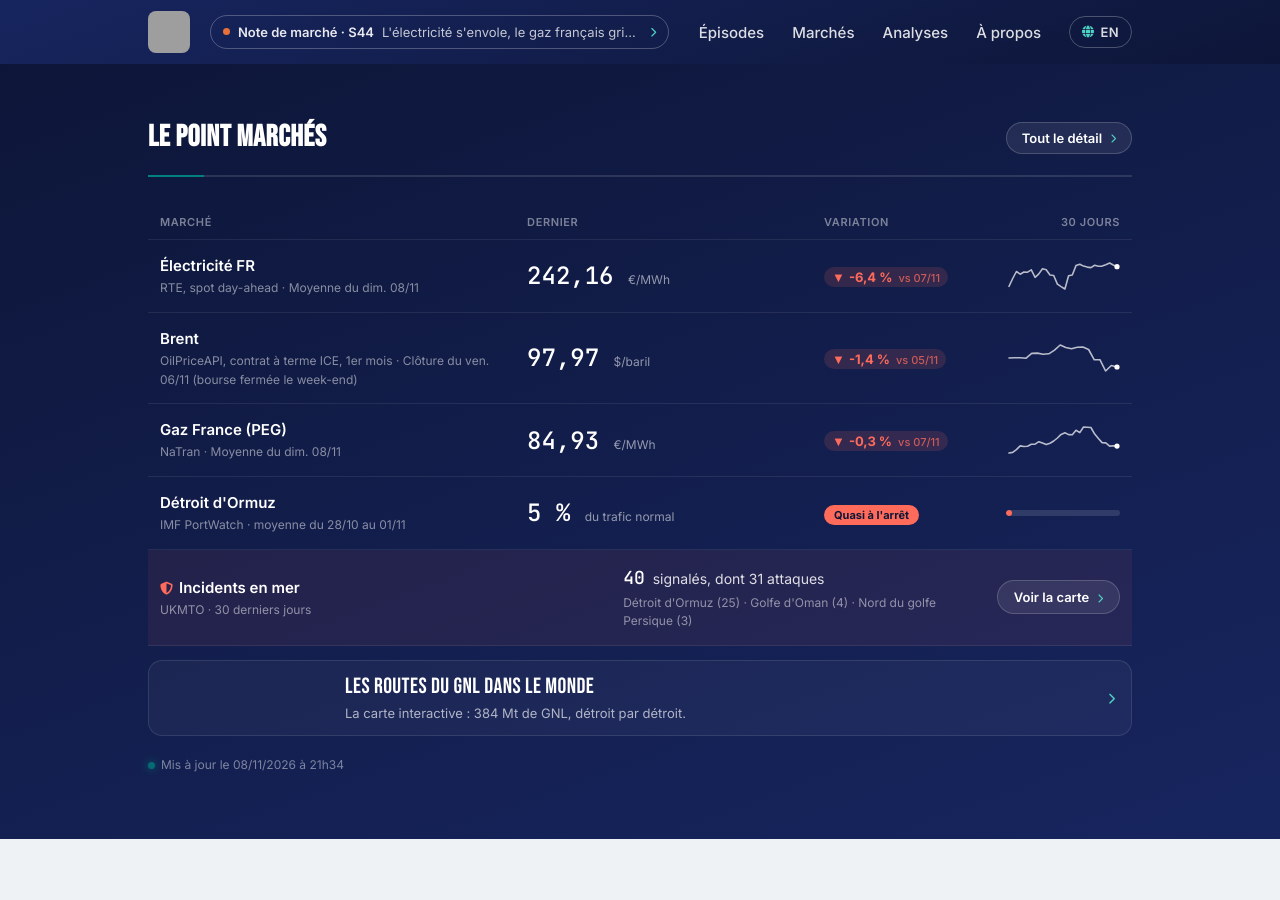
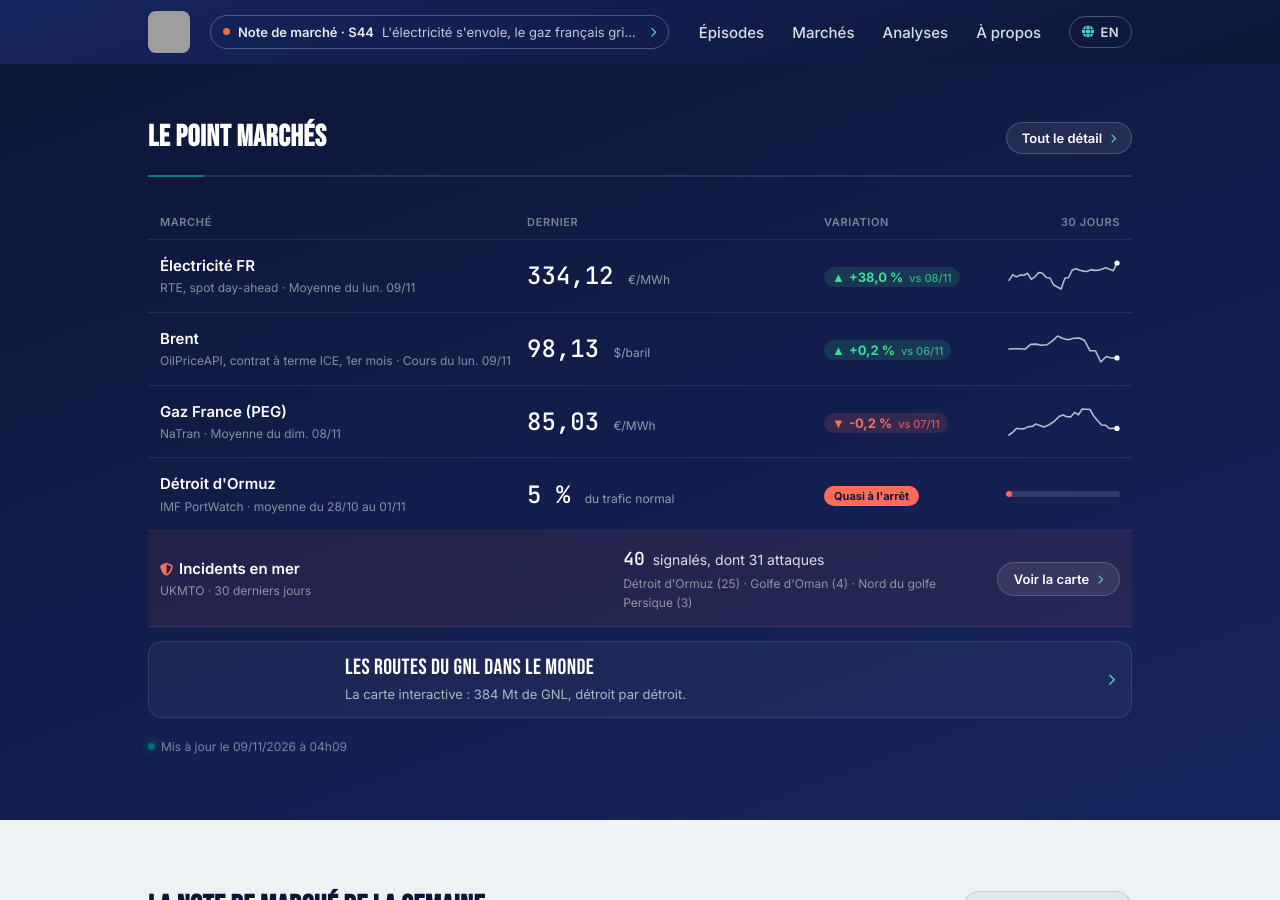
Before and after one commit to InsideEnergyMarkets/Inside-Energy-Markets, a Jekyll site: the page built from index.html, in a window 1280 px wide and 900 px high, scrolled down 1714 px. Built offline with Jekyll 4.4.1, drawn with Linux system fonts in a browser that asks for light colours; some of the changed text lies outside the part shown; grey boxes are pictures that could not be loaded.

Commit message:
Mise à jour automatique des données marché

```diff
--- a/_data/market.json
+++ b/_data/market.json
@@ -1,39 +1,39 @@
 {
-  "updated_at": "2026-11-08T21:34:48.629691Z",
+  "updated_at": "2026-11-09T04:09:54.591270Z",
   "brent": {
-    "price_usd": 97.97,
-    "date": "2026-11-06",
+    "price_usd": 98.13,
+    "date": "2026-11-09",
     "unit": "USD/baril",
     "source": "OilPriceAPI",
-    "date_label": "Clôture du ven. 06/11 (bourse fermée le week-end)",
-    "date_label_en": "Close on Fri 06/11 (market closed at weekends)",
-    "prev_value": 99.32,
-    "prev_date": "2026-11-05",
-    "change_pct": -1.4
+    "date_label": "Cours du lun. 09/11",
+    "date_label_en": "Price on Mon 09/11",
+    "prev_value": 97.97,
+    "prev_date": "2026-11-06",
+    "change_pct": 0.2
   },
   "wti": {
-    "price_usd": 90.48,
-    "date": "2026-11-06",
+    "price_usd": 91.13,
+    "date": "2026-11-09",
     "unit": "USD/baril",
     "source": "OilPriceAPI",
-    "date_label": "Clôture du ven. 06/11 (bourse fermée le week-end)",
-    "date_label_en": "Close on Fri 06/11 (market closed at weekends)"
+    "date_label": "Cours du lun. 09/11",
+    "date_label_en": "Price on Mon 09/11"
   },
   "henry_hub": {
-    "price_usd_mmbtu": 3.0,
-    "date": "2026-11-06",
+    "price_usd_mmbtu": 3.02,
+    "date": "2026-11-09",
     "unit": "USD/MMBtu",
     "source": "OilPriceAPI",
-    "date_label": "Clôture du ven. 06/11 (bourse fermée le week-end)",
-    "date_label_en": "Close on Fri 06/11 (market closed at weekends)",
-    "price_eur_mwh": 9.17,
+    "date_label": "Cours du lun. 09/11",
+    "date_label_en": "Price on Mon 09/11",
+    "price_eur_mwh": 9.23,
     "usd_per_eur": 1.1165,
-    "prev_value": 8.97,
-    "prev_date": "2026-11-05",
-    "change_pct": 2.2
+    "prev_value": 9.17,
+    "prev_date": "2026-11-06",
+    "change_pct": 0.7
   },
   "peg": {
-    "price_eur_mwh": 84.93,
+    "price_eur_mwh": 85.03,
     "date": "2026-11-08",
     "unit": "EUR/MWh",
     "source": "NaTran",
@@ -41,37 +41,37 @@
     "date_label_en": "Average on Sun 08/11",
     "prev_value": 85.19,
     "prev_date": "2026-11-07",
-    "change_pct": -0.3
+    "change_pct": -0.2
   },
   "mix_france": {
-    "date_heure": "2026-11-08T21:15:00+00:00",
+    "date_heure": "2026-11-09T03:45:00+00:00",
     "shares": {
-      "nucleaire": 71.5,
-      "gaz": 11.1,
-      "hydraulique": 8.0,
-      "eolien": 7.6,
+      "nucleaire": 73.3,
+      "gaz": 11.2,
+      "eolien": 8.7,
+      "hydraulique": 4.9,
       "bioenergies": 1.8
     },
     "top_source": "nucleaire",
-    "top_share": 71.5,
-    "co2_intensity": 57
+    "top_share": 73.3,
+    "co2_intensity": 60
   },
   "spot_price_france": {
-    "price_eur_mwh": 242.16,
-    "date": "2026-11-08",
-    "date_label": "Moyenne du dim. 08/11",
-    "date_label_en": "Average for Sun 08/11",
+    "price_eur_mwh": 334.12,
+    "date": "2026-11-09",
+    "date_label": "Moyenne du lun. 09/11",
+    "date_label_en": "Average for Mon 09/11",
     "unit": "EUR/MWh, moyenne journalière",
     "source": "RTE",
-    "prev_value": 258.75,
-    "prev_date": "2026-11-07",
-    "change_pct": -6.4
+    "prev_value": 242.16,
+    "prev_date": "2026-11-08",
+    "change_pct": 38.0
   },
   "chokepoints": {
     "hormuz": {
       "portname": "Strait of Hormuz",
       "date": "2026-11-01",
-      "age_days": 7,
+      "age_days": 8,
       "period_start": "2026-10-28",
       "days_averaged": 5,
       "n_tanker": 1.6,
@@ -89,7 +89,7 @@
     "bab_el_mandeb": {
       "portname": "Bab el-Mandeb Strait",
       "date": "2026-11-01",
-      "age_days": 7,
+      "age_days": 8,
       "period_start": "2026-10-28",
       "days_averaged": 5,
       "n_tanker": 8.6,
@@ -107,7 +107,7 @@
     "malacca": {
       "portname": "Malacca Strait",
       "date": "2026-11-01",
-      "age_days": 7,
+      "age_days": 8,
       "period_start": "2026-10-28",
       "days_averaged": 5,
       "n_tanker": 69.6,
--- a/_data/market_history.json
+++ b/_data/market_history.json
@@ -1,18 +1,4 @@
 [
-  {
-    "date": "2026-09-09",
-    "mix_shares": {
-      "nucleaire": 66.6,
-      "eolien": 8.6,
-      "hydraulique": 14.1,
-      "gaz": 8.8,
-      "bioenergies": 1.8
-    },
-    "spot_eur_mwh": 149.47,
-    "spot_source": "Energy-Charts / SMARD",
-    "peg_eur_mwh": 78.6,
-    "peg_source": "NaTran"
-  },
   {
     "date": "2026-09-10",
     "mix_shares": {
@@ -1029,7 +1015,24 @@
       "eolien": 7.6,
       "bioenergies": 1.8
     },
-    "peg_eur_mwh": 84.93,
+    "peg_eur_mwh": 85.03,
     "peg_source": "NaTran"
+  },
+  {
+    "date": "2026-11-09",
+    "brent_usd": 98.13,
+    "brent_source": "OilPriceAPI",
+    "henry_hub_usd_mmbtu": 3.02,
+    "henry_hub_source": "OilPriceAPI",
+    "spot_eur_mwh": 334.12,
+    "spot_source": "RTE",
+    "mix_shares": {
+      "nucleaire": 73.3,
+      "gaz": 11.2,
+      "eolien": 8.7,
+      "hydraulique": 4.9,
+      "bioenergies": 1.8
+    },
+    "henry_hub_eur_mwh": 9.23
   }
 ]
--- a/_data/weekly_summary.json
+++ b/_data/weekly_summary.json
@@ -1,20 +1,20 @@
 {
-  "period_start": "2026-11-01",
-  "period_end": "2026-11-08",
+  "period_start": "2026-11-02",
+  "period_end": "2026-11-09",
   "brent": {
     "start_usd": 104.32,
-    "end_usd": 97.97,
-    "change_pct": -6.1
+    "end_usd": 98.13,
+    "change_pct": -5.9
   },
   "spot_price": {
-    "avg_eur_mwh": 253.07,
-    "min_eur_mwh": 233.74,
-    "max_eur_mwh": 278.29,
+    "avg_eur_mwh": 265.62,
+    "min_eur_mwh": 242.16,
+    "max_eur_mwh": 334.12,
     "days_count": 8
   },
   "mix": {
     "nuclear_avg_share": 71.1,
-    "renewables_avg_share": 18.9,
+    "renewables_avg_share": 18.6,
     "days_count": 8
   }
 }
```
Also changed, not shown: _data/day_ahead.json (+1 -1 lines), _data/fuel.json (+1 -1 lines).
